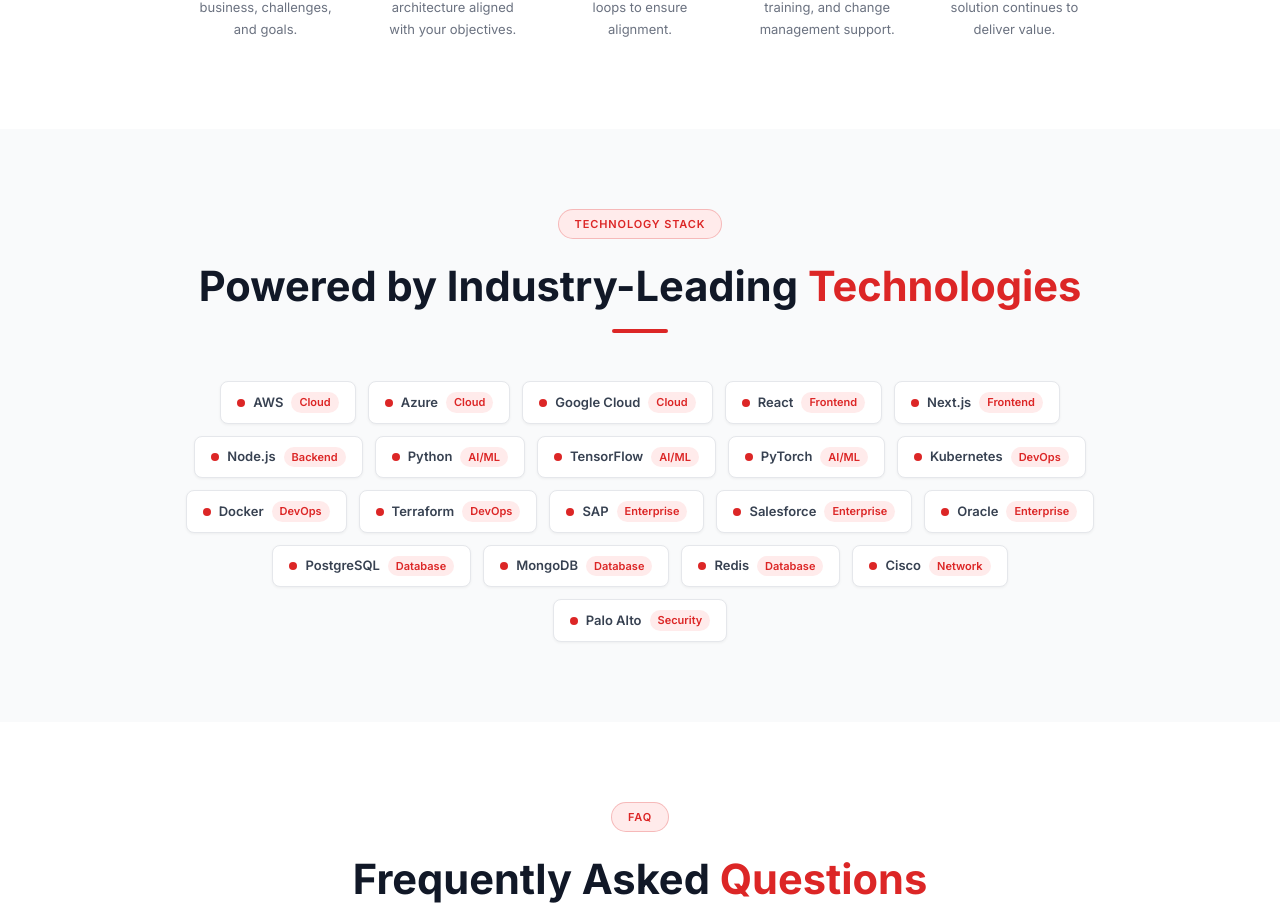
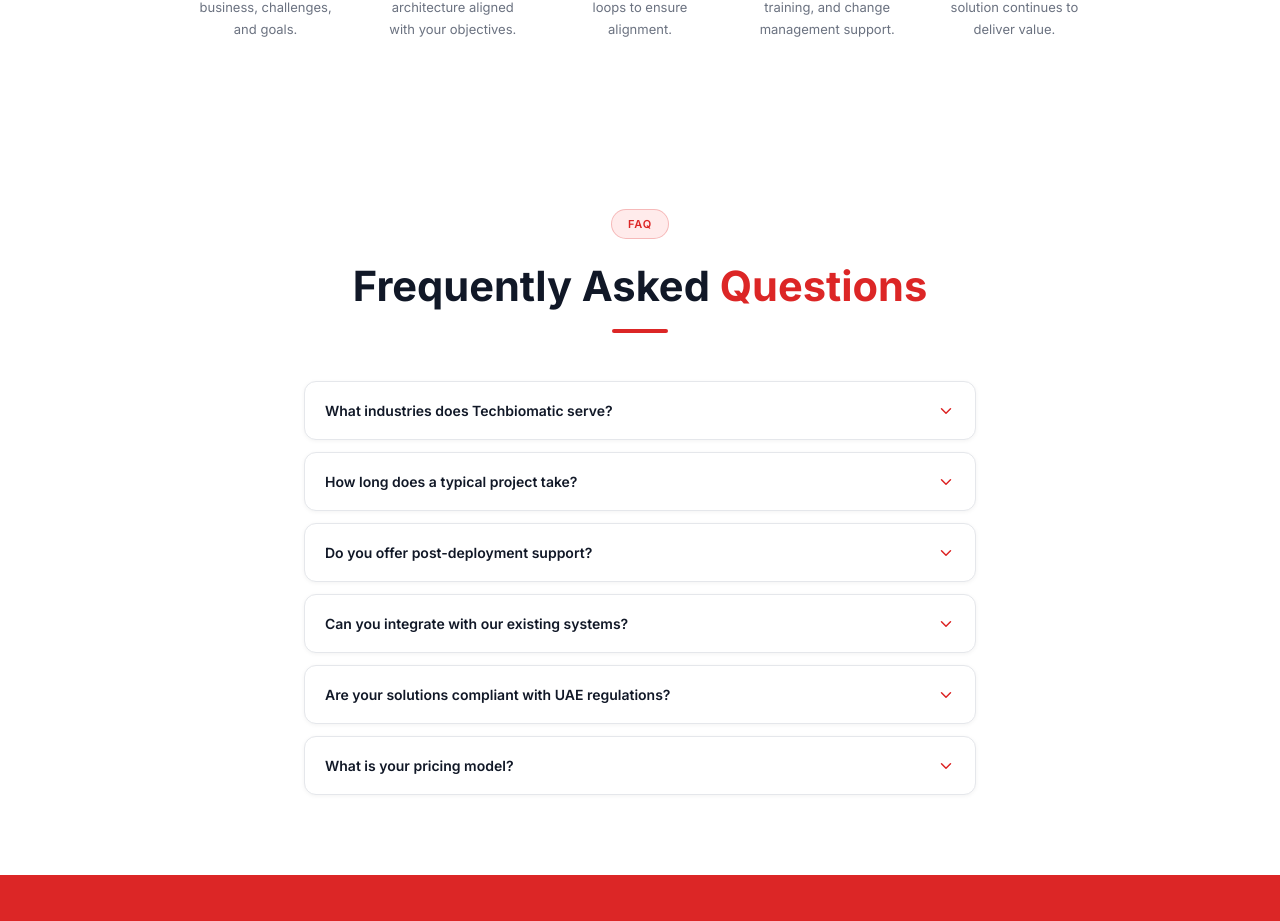
Before and after one commit to rahimkhan07/techbiomatic-react, a React (Vite) app: page /services in a window 1280 px wide. Shown: the part 3712-4633 px from the top of the page. Built offline with nearby package versions, Linux system fonts and the light colour scheme.

Commit message:
add chng

```diff
--- a/src/pages/Home.tsx
+++ b/src/pages/Home.tsx
@@ -1,6 +1,5 @@
 import HeroSection from '../components/home/HeroSection'
 import WhoWeAre from '../components/home/WhoWeAre'
-import ServicesSection from '../components/home/ServicesSection'
 import RequestService from '../components/home/RequestService'
 import HomeContact from '../components/home/HomeContact'
 
@@ -9,7 +8,6 @@
     <>
       <HeroSection />
       <WhoWeAre />
-      <ServicesSection />
       <RequestService />
       <HomeContact />
     </>
--- a/src/pages/Services.tsx
+++ b/src/pages/Services.tsx
@@ -64,15 +64,6 @@
   },
 ]
 
-const technologies = [
-  { name: 'AWS', category: 'Cloud' }, { name: 'Azure', category: 'Cloud' }, { name: 'Google Cloud', category: 'Cloud' },
-  { name: 'React', category: 'Frontend' }, { name: 'Next.js', category: 'Frontend' }, { name: 'Node.js', category: 'Backend' },
-  { name: 'Python', category: 'AI/ML' }, { name: 'TensorFlow', category: 'AI/ML' }, { name: 'PyTorch', category: 'AI/ML' },
-  { name: 'Kubernetes', category: 'DevOps' }, { name: 'Docker', category: 'DevOps' }, { name: 'Terraform', category: 'DevOps' },
-  { name: 'SAP', category: 'Enterprise' }, { name: 'Salesforce', category: 'Enterprise' }, { name: 'Oracle', category: 'Enterprise' },
-  { name: 'PostgreSQL', category: 'Database' }, { name: 'MongoDB', category: 'Database' }, { name: 'Redis', category: 'Database' },
-  { name: 'Cisco', category: 'Network' }, { name: 'Palo Alto', category: 'Security' },
-]
 
 const faqs = [
   { q: 'What industries does Techbiomatic serve?', a: 'We serve a wide range of industries including construction, healthcare, oil & gas, government, manufacturing, logistics, real estate, and smart cities. Our solutions are tailored to the specific needs and regulations of each sector.' },
@@ -238,44 +229,6 @@
         </div>
       </section>
 
-      {/* ── TECH STACK ───────────────────────────────────── */}
-      <section style={{ background: '#F9FAFB', padding: '80px 24px' }}>
-        <div style={W}>
-          <motion.div initial={{ opacity: 0, y: 24 }} whileInView={{ opacity: 1, y: 0 }} viewport={VP} transition={{ duration: 0.5 }}
-            style={{ textAlign: 'center', marginBottom: '48px' }}>
-            <span style={{ display: 'inline-flex', padding: '6px 16px', borderRadius: '100px', fontSize: '11px', fontWeight: 600, letterSpacing: '0.08em', textTransform: 'uppercase', background: '#FFEBEB', border: '1px solid rgba(220,38,38,0.25)', color: '#DC2626', marginBottom: '16px' }}>
-              Technology Stack
-            </span>
-            <h2 style={{ fontSize: 'clamp(1.8rem, 4vw, 2.6rem)', fontWeight: 700, color: '#111827', marginBottom: '12px' }}>
-              Powered by Industry-Leading <span style={{ color: '#DC2626' }}>Technologies</span>
-            </h2>
-            {divider}
-          </motion.div>
-
-          <div style={{ display: 'flex', flexWrap: 'wrap', justifyContent: 'center', gap: '12px' }}>
-            {technologies.map((tech, i) => (
-              <motion.div key={tech.name}
-                initial={{ opacity: 0, scale: 0.85 }} whileInView={{ opacity: 1, scale: 1 }}
-                viewport={VP} transition={{ duration: 0.3, delay: i * 0.03 }}
-                style={{
-                  background: '#fff', border: '1px solid #E5E7EB', borderRadius: '8px',
-                  padding: '10px 16px', display: 'flex', alignItems: 'center', gap: '8px',
-                  boxShadow: '0 1px 3px rgba(0,0,0,0.05)', cursor: 'default',
-                  transition: 'border-color 0.2s, box-shadow 0.2s',
-                }}
-                whileHover={{ borderColor: '#FECACA', boxShadow: '0 4px 12px rgba(0,0,0,0.08)' }}
-              >
-                <div style={{ width: '8px', height: '8px', borderRadius: '50%', background: '#DC2626', flexShrink: 0 }} />
-                <span style={{ fontSize: '13px', fontWeight: 600, color: '#374151' }}>{tech.name}</span>
-                <span style={{ fontSize: '11px', padding: '2px 8px', borderRadius: '100px', background: '#FFEBEB', color: '#DC2626', fontWeight: 600 }}>
-                  {tech.category}
-                </span>
-              </motion.div>
-            ))}
-          </div>
-        </div>
-      </section>
-
       {/* ── FAQ ──────────────────────────────────────────── */}
       <section style={{ background: '#fff', padding: '80px 24px' }}>
         <div style={{ maxWidth: '720px', margin: '0 auto', padding: '0 24px' }}>
```
